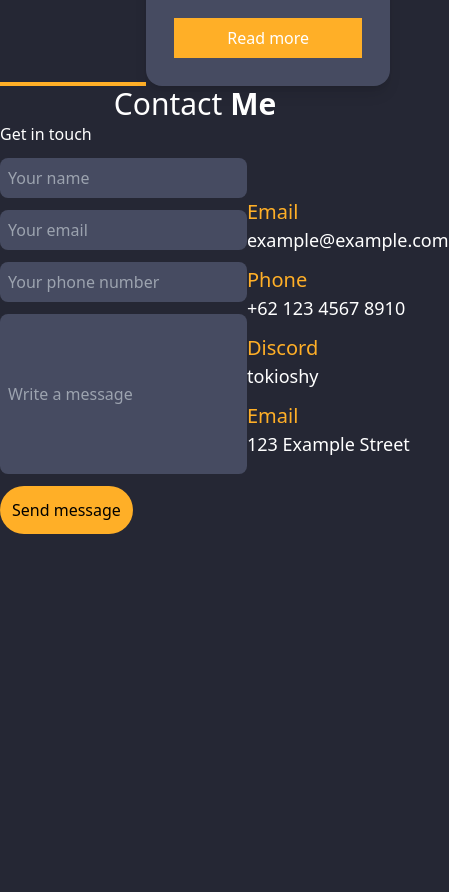
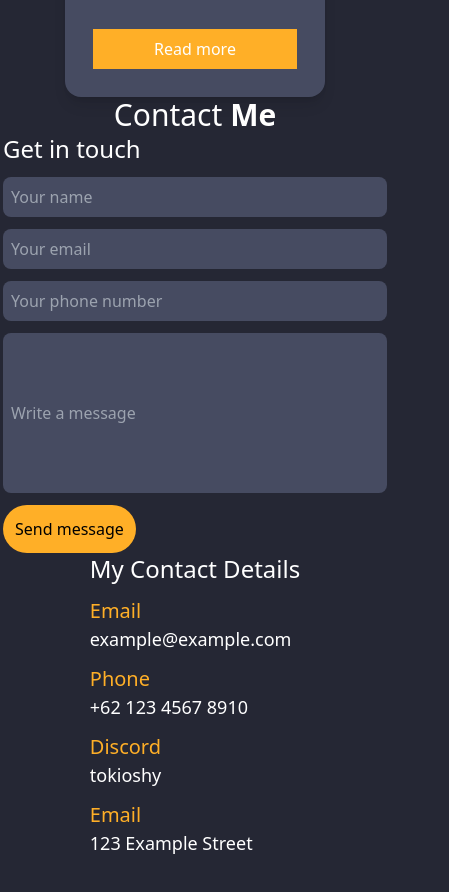
Before and after one commit to Tokioshi/Portfolio, a website: page tailwind-ver/index.html in a window 390 px wide. Shown: the part 3713-4605 px from the top of the page, 449 px wide, since content can reach past the window. Drawn offline with Linux system fonts and the light colour scheme.

Commit message:
Change cards and contact at mobile view

```diff
--- a/tailwind-ver/index.html
+++ b/tailwind-ver/index.html
@@ -9,6 +9,14 @@
       href="https://cdnjs.cloudflare.com/ajax/libs/font-awesome/6.4.2/css/all.min.css"
     />
     <title>Portofolio</title>
+    <style>
+      input[type="number"]::-webkit-inner-spin-button,
+      input[type="number"]::-webkit-outer-spin-button {
+        -webkit-appearance: none;
+        -moz-appearance: textfield;
+        appearance: none;
+      }
+    </style>
   </head>
   <body class="bg-[#252734]">
     <nav
@@ -91,7 +99,7 @@
       </div>
     </section>
 
-    <section class="flex align-center" id="projects">
+    <section class="h-auto md:h-screen" id="projects">
       <h1 class="text-3xl text-white border-b-4 w-fit border-[#ffaf27] pb-2">
         My <span class="font-semibold">Project</span>
       </h1>
@@ -180,10 +188,12 @@
     </section>
 
     <section class="h-screen text-white" id="contact">
-      <h1 class="text-3xl text-center">Contact <span class="font-semibold">Me</span></h1>
-      <div class="flex justify-around items-center">
+      <h1 class="text-3xl text-center">
+        Contact <span class="font-semibold">Me</span>
+      </h1>
+      <div class="flex flex-col md:flex-row justify-around items-center">
         <form method="post" action="" class="flex flex-col w-96 gap-3">
-          <h1>Get in touch</h1>
+          <h1 class="text-white text-2xl">Get in touch</h1>
           <input
             type="text"
             name="username"
@@ -220,6 +230,7 @@
         </form>
 
         <div class="flex flex-col gap-3">
+          <h1 class="text-white text-2xl">My Contact Details</h1>
           <div>
             <h1 class="text-[#ffaf27] text-xl">Email</h1>
             <p class="text-lg">example@example.com</p>
@@ -230,7 +241,11 @@
           </div>
           <div>
             <h1 class="text-[#ffaf27] text-xl">Discord</h1>
-            <a class="text-lg" href="https://discord.com/users/1010474132753883207">tokioshy</a>
+            <a
+              class="text-lg"
+              href="https://discord.com/users/1010474132753883207"
+              >tokioshy</a
+            >
           </div>
           <div>
             <h1 class="text-[#ffaf27] text-xl">Email</h1>
```
Also changed, not shown: README.md, tailwind-ver/styles.css.
